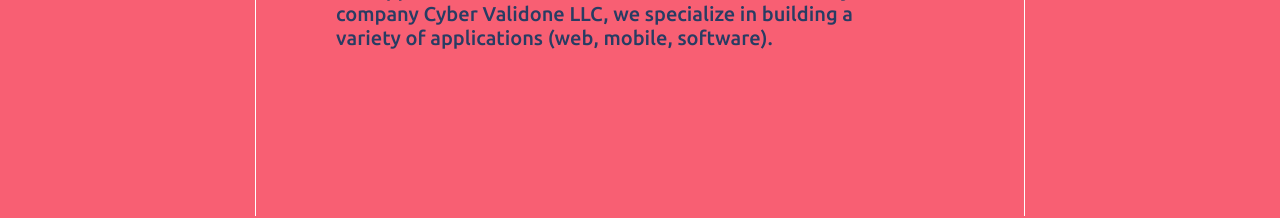
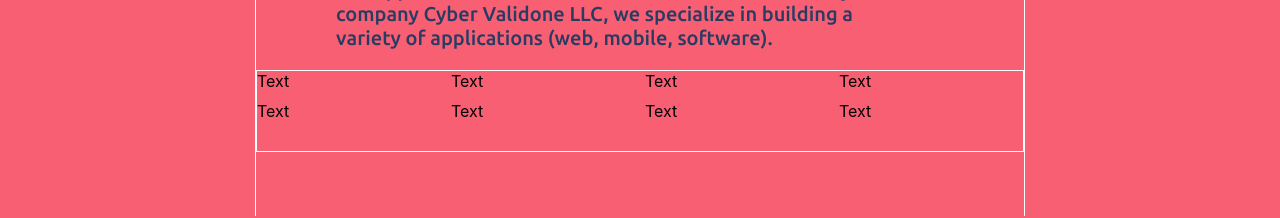
Before and after one commit to Nayandin77/lin-nayandin, a React (Create React App) app: page /home in a window 1280 px wide. Shown: the part 465-683 px from the top of the page. Built offline with nearby package versions, Linux system fonts and the light colour scheme; no server answers.

Commit message:
check files

```diff
--- a/src/components/Home.js
+++ b/src/components/Home.js
@@ -26,6 +26,32 @@
                         building a variety of applications (web, mobile, software).
                     </p>
                 </div>
+                <div className="home-skills-container">
+                    <p>
+                        Text
+                    </p>
+                    <p>
+                        Text
+                    </p>
+                    <p>
+                        Text
+                    </p>
+                    <p>
+                        Text
+                    </p>
+                    <p>
+                        Text
+                    </p>
+                    <p>
+                        Text
+                    </p>
+                    <p>
+                        Text
+                    </p>
+                    <p>
+                        Text
+                    </p>
+                </div>
             </div>
             <div className="item-home-c"></div>
         </div>
--- a/src/components/style/Home.css
+++ b/src/components/style/Home.css
@@ -57,3 +57,22 @@
     text-decoration: none;
     color: var(--off-white-color);
 }
+
+.item-home-col {
+    grid-area: colx;
+    border: 1px solid black;
+
+}
+
+.home-skills-container {
+    border: 1px solid white;
+
+    display: grid;
+    grid-template-columns: repeat(4, 1fr);
+    grid-template-rows: repeat(3, 1fr);
+    gap: 10px 10px;
+}
+
+.home-skills-text {
+    border: 1px solid black;
+}
```
Also changed, not shown: src/components/data/skills_list.json (added, +72 -0 lines), public/test.txt.
